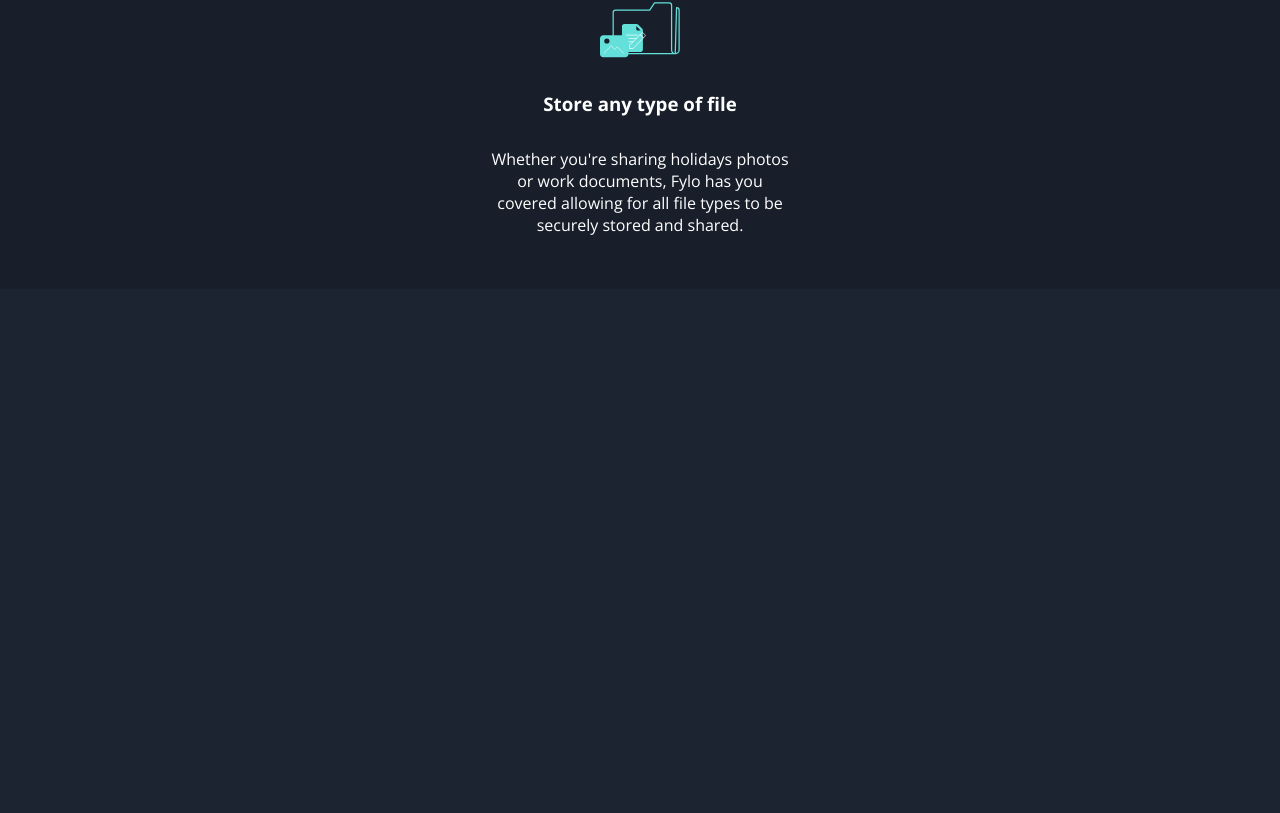
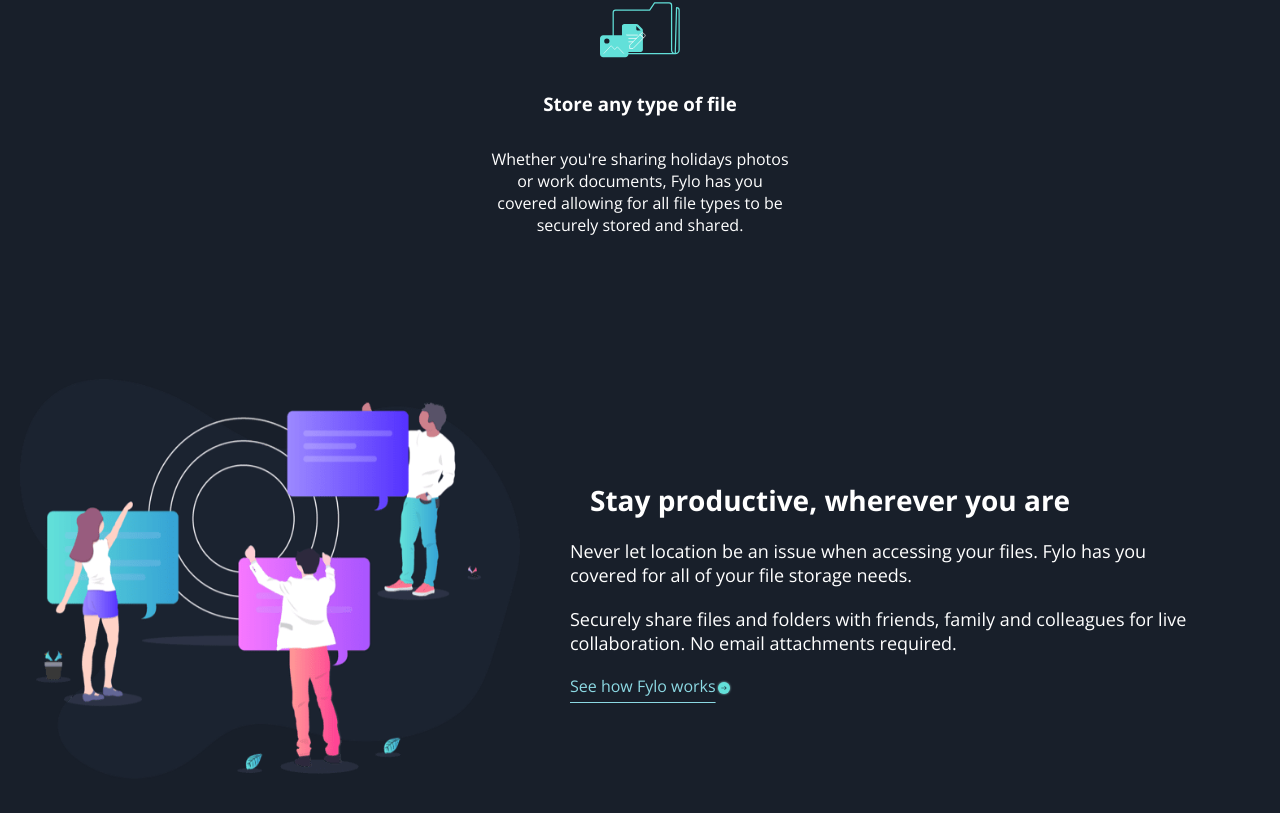
Before and after one commit to Biggyhands/fylo-landing-page, a React (Vite) app in the folder app/: page / in a window 1280 px wide. Shown: the part 1451-2264 px from the top of the page. Before the commit the page ends 1740 px from the top, so only its background shows below. Built offline with nearby package versions, Linux system fonts and the light colour scheme.

Commit message:
detail container updated
some responsive stuff pending

```diff
--- /dev/null
+++ b/app/src/components/DetailContainer.jsx
@@ -0,0 +1,27 @@
+import React from "react";
+import arrowIcon from "../assets/icon-arrow.svg";
+import illustrationProductive from "../assets/illustration-stay-productive.png";
+
+export const DetailContainer = () => {
+  return (
+    <section className="detail-container">
+      <img className="detai-illustration" src={illustrationProductive} alt="" />
+      <div className="detail-card">
+        <h1>Stay productive, wherever you are</h1>
+        <p>
+          Never let location be an issue when accessing your files. Fylo has you
+          covered for all of your file storage needs.
+        </p>
+        <p>
+          Securely share files and folders with friends, family and colleagues
+          for live collaboration. No email attachments required.
+        </p>
+
+        <a className="detail-link" href="/">
+          See how Fylo works
+          <img className="a-image" src={arrowIcon} alt="arrow icon" />
+        </a>
+      </div>
+    </section>
+  );
+};
--- a/app/src/components/MainContainer.jsx
+++ b/app/src/components/MainContainer.jsx
@@ -2,12 +2,14 @@
 import { IllustrationIntroContainer } from "./IllustrationIntroContainer";
 import { GetStartedContainer } from "./GetStartedContainer";
 import { FeaturesContainer } from "./FeaturesContainer";
+import { DetailContainer } from "./DetailContainer";
 export default function MainContainer() {
   return (
     <>
       <IllustrationIntroContainer />
       <GetStartedContainer />
       <FeaturesContainer />
+      <DetailContainer />
     </>
   );
 }
--- a/app/src/index.css
+++ b/app/src/index.css
@@ -191,6 +191,57 @@
 .features-card img {
   width: 80px;
 }
+
+/*detail container*/
+
+.detail-container {
+  background-color: var(--color-primary-dark-blue-main);
+  min-height: 600px;
+  width: 100vw;
+  display: flex;
+  flex-direction: column;
+  align-items: center;
+  justify-content: center;
+  padding: 20px;
+}
+
+.detai-illustration {
+  width: 90%;
+  height: 280px;
+  margin-bottom: 20px;
+}
+
+.detail-card {
+  text-align: left;
+  display: flex;
+  flex-direction: column;
+}
+
+.detail-card h1 {
+  margin-bottom: 20px;
+  font-size: 16px;
+  text-align: center;
+}
+
+.detail-card p {
+  margin-bottom: 20px;
+}
+
+.detail-link {
+  color: var(--color-accent-cyan);
+  text-decoration: underline;
+  text-underline-offset: 10px;
+}
+.detail-link:hover {
+  cursor: pointer;
+  color: var(var(--color-neutral-white));
+}
+
+.a-image {
+  position: relative;
+  top: 4px;
+}
+/*---*/
 /*----media queries----*/
 
 /*375*/
@@ -209,6 +260,11 @@
 
   .features-card {
     padding: 0 25px;
+  }
+
+  /*Detail container style*/
+  .detail-card {
+    padding: 20px;
   }
 }
 
@@ -276,6 +332,20 @@
     margin: 20px 40px;
 
     padding: 0px 0px;
+  }
+  /*Detail container*/
+
+  /*Detail container style*/
+  .detail-card {
+    padding: 120px;
+  }
+
+  .detail-card h1 {
+    font-size: 28px;
+  }
+
+  .detail-card p {
+    font-size: 18px;
   }
 }
 /*1024*/
@@ -349,6 +419,29 @@
 
     padding: 0px 0px;
   }
+
+  /*Detail container style*/
+
+  .detail-container {
+    flex-direction: row;
+  }
+  .detai-illustration {
+    width: 500px;
+    height: 400px;
+  }
+  .detail-card {
+    padding: 50px;
+  }
+
+  .detail-card h1 {
+    font-size: 28px;
+    text-align: left;
+    padding: 0 20px;
+  }
+
+  .detail-card p {
+    font-size: 18px;
+  }
 }
 
 /*1440*/
@@ -421,6 +514,30 @@
 
     padding: 0px 50px;
   }
+
+  /*Detail container style*/
+
+  .detail-container {
+    flex-direction: row;
+  }
+  .detai-illustration {
+    width: 500px;
+    height: 400px;
+  }
+  .detail-card {
+    padding: 0 40px;
+    width: 500px;
+  }
+
+  .detail-card h1 {
+    font-size: 28px;
+    text-align: left;
+    padding-right: 60px;
+  }
+
+  .detail-card p {
+    font-size: 18px;
+  }
 }
 
 /*1740*/
@@ -472,7 +589,7 @@
   .features-container {
     flex-direction: row;
     flex-wrap: wrap;
-    justify-content: space-around;
+    justify-content: space-evenly;
   }
 
   .features-card {
@@ -481,5 +598,31 @@
 
     padding: 0px 80px;
   }
+
+  /*Detail container style*/
+
+  .detail-container {
+    flex-direction: row;
+    width: 100vw;
+  }
+  .detai-illustration {
+    width: 600px;
+    height: 450px;
+    margin-right: 40px;
+  }
+  .detail-card {
+    padding: 0 40px;
+    width: 600px;
+  }
+
+  .detail-card h1 {
+    font-size: 36px;
+    text-align: left;
+    padding-right: 60px;
+  }
+
+  .detail-card p {
+    font-size: 18px;
+  }
 }
 /**/
```
